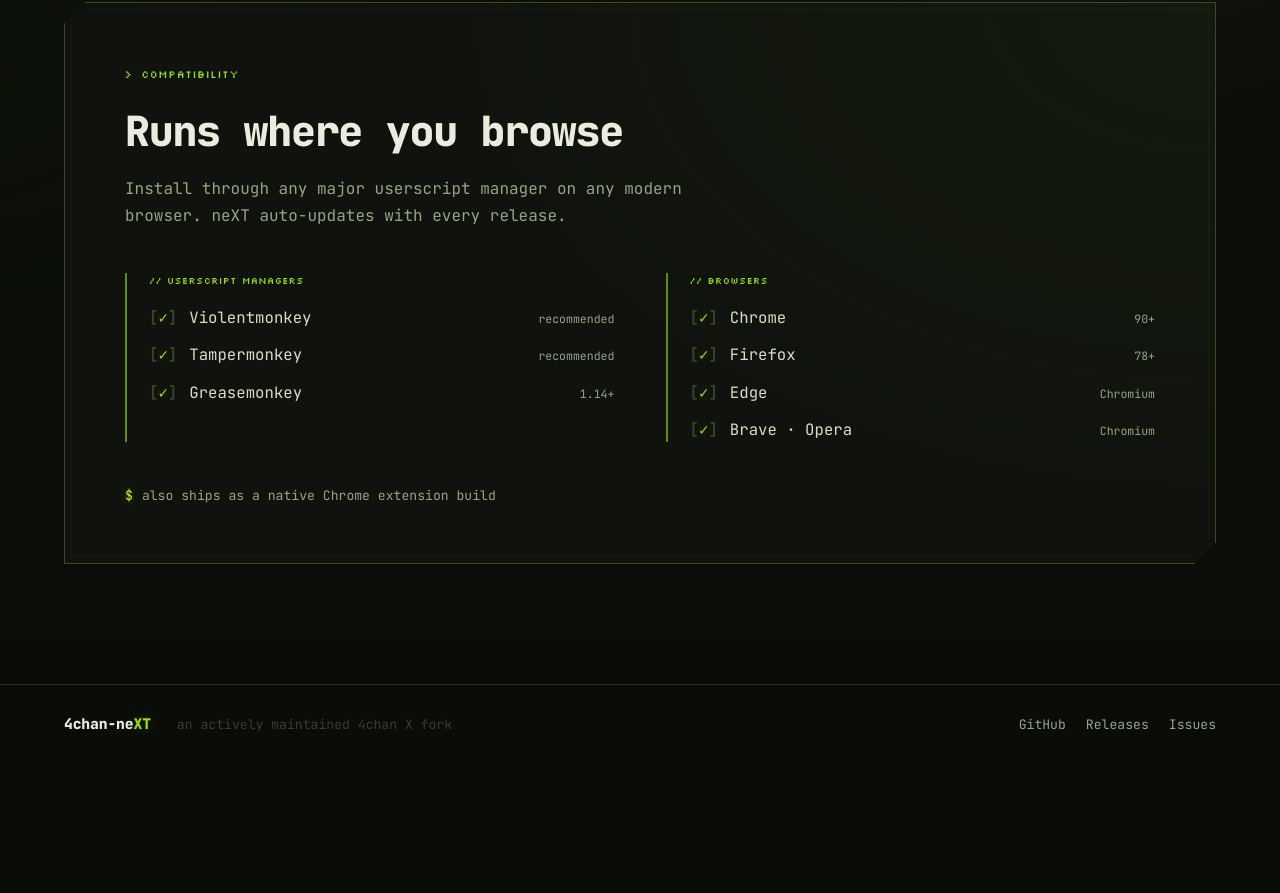
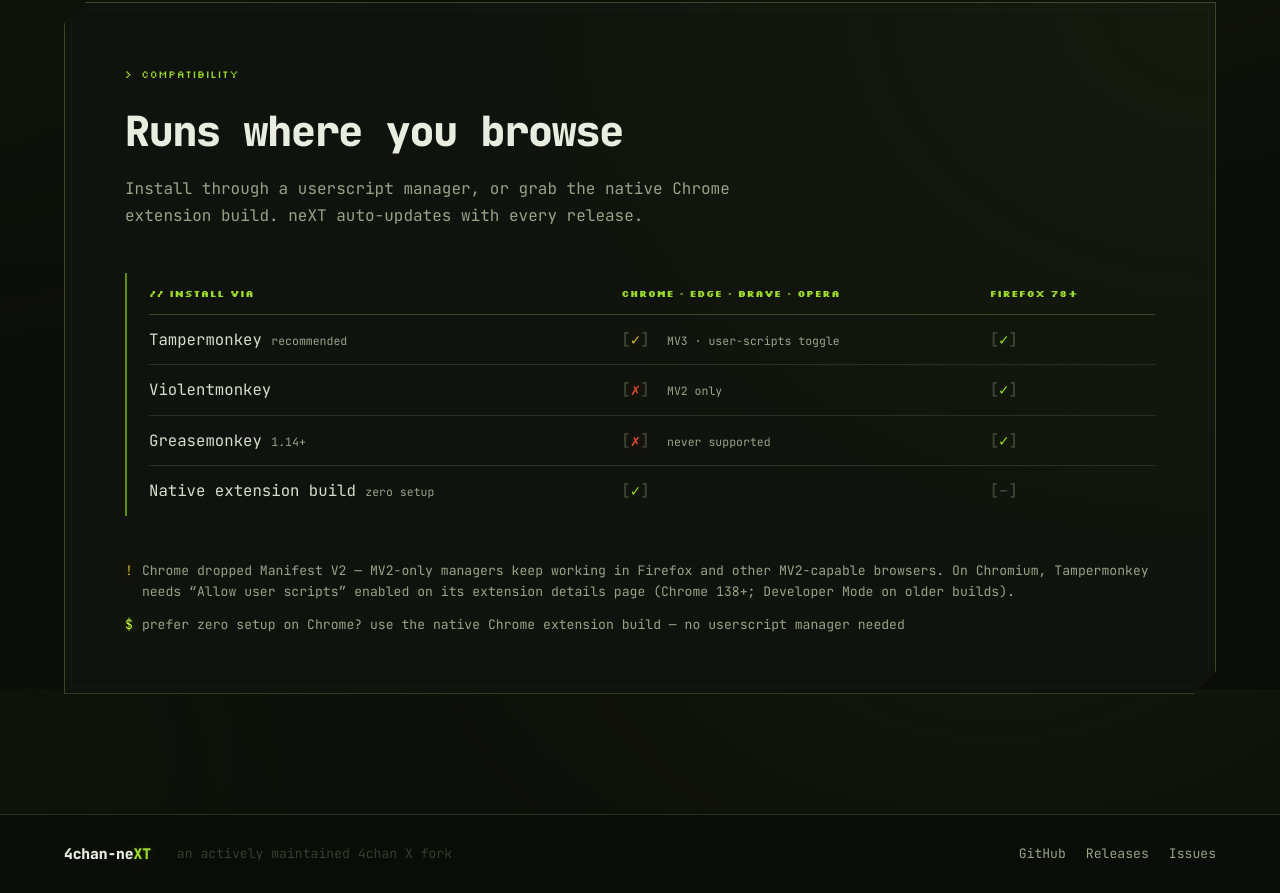
Before and after one commit to cercos/next-webpage, a plain HTML site: page index.html in a window 1280 px wide. Shown: the part 1711-2604 px from the top of the page. Before the commit the page ends 2474 px from the top, so only its background shows below. Drawn offline with Linux system fonts and the light colour scheme.

Commit message:
update extensions and browsers

```diff
--- a/index.html
+++ b/index.html
@@ -121,31 +121,51 @@
             <p class="eyebrow"><span class="prompt">&gt;</span> compatibility</p>
             <h2>Runs where you browse</h2>
             <p class="compat-lede">
-              Install through any major userscript manager on any modern browser.
-              neXT auto-updates with every release.
+              Install through a userscript manager, or grab the native Chrome
+              extension build. neXT auto-updates with every release.
             </p>
           </div>
-          <div class="compat-grid">
-            <div class="compat-card">
-              <span class="compat-key">// userscript managers</span>
-              <ul>
-                <li><span class="chk" aria-hidden="true">[<b>✓</b>]</span> Violentmonkey <em>recommended</em></li>
-                <li><span class="chk" aria-hidden="true">[<b>✓</b>]</span> Tampermonkey <em>recommended</em></li>
-                <li><span class="chk" aria-hidden="true">[<b>✓</b>]</span> Greasemonkey <em>1.14+</em></li>
-              </ul>
-            </div>
-            <div class="compat-card">
-              <span class="compat-key">// browsers</span>
-              <ul>
-                <li><span class="chk" aria-hidden="true">[<b>✓</b>]</span> Chrome <em>90+</em></li>
-                <li><span class="chk" aria-hidden="true">[<b>✓</b>]</span> Firefox <em>78+</em></li>
-                <li><span class="chk" aria-hidden="true">[<b>✓</b>]</span> Edge <em>Chromium</em></li>
-                <li><span class="chk" aria-hidden="true">[<b>✓</b>]</span> Brave &middot; Opera <em>Chromium</em></li>
-              </ul>
-            </div>
+          <div class="compat-table-wrap">
+            <table class="compat-table">
+              <thead>
+                <tr>
+                  <th scope="col">// install via</th>
+                  <th scope="col">Chrome &middot; Edge &middot; Brave &middot; Opera</th>
+                  <th scope="col">Firefox 78+</th>
+                </tr>
+              </thead>
+              <tbody>
+                <tr>
+                  <th scope="row">Tampermonkey <em>recommended</em></th>
+                  <td><span class="chk warn" aria-hidden="true">[<b>✓</b>]</span> <em>MV3 &middot; user-scripts toggle</em></td>
+                  <td><span class="chk" aria-hidden="true">[<b>✓</b>]</span></td>
+                </tr>
+                <tr>
+                  <th scope="row">Violentmonkey</th>
+                  <td><span class="chk no" aria-hidden="true">[<b>✗</b>]</span> <em>MV2 only</em></td>
+                  <td><span class="chk" aria-hidden="true">[<b>✓</b>]</span></td>
+                </tr>
+                <tr>
+                  <th scope="row">Greasemonkey <em>1.14+</em></th>
+                  <td><span class="chk no" aria-hidden="true">[<b>✗</b>]</span> <em>never supported</em></td>
+                  <td><span class="chk" aria-hidden="true">[<b>✓</b>]</span></td>
+                </tr>
+                <tr>
+                  <th scope="row">Native extension build <em>zero setup</em></th>
+                  <td><span class="chk" aria-hidden="true">[<b>✓</b>]</span></td>
+                  <td><span class="chk na" aria-hidden="true">[<b>&ndash;</b>]</span></td>
+                </tr>
+              </tbody>
+            </table>
           </div>
+          <p class="compat-note warn">
+            <span class="prompt">!</span> Chrome dropped Manifest&nbsp;V2 &mdash; MV2-only managers keep working in
+            Firefox and other MV2-capable browsers. On Chromium, Tampermonkey needs
+            &ldquo;Allow user scripts&rdquo; enabled on its extension&nbsp;details page
+            (Chrome&nbsp;138+; Developer&nbsp;Mode on older builds).
+          </p>
           <p class="compat-note">
-            <span class="prompt">$</span> also ships as a native Chrome extension build
+            <span class="prompt">$</span> prefer zero setup on Chrome? use the native Chrome extension build &mdash; no userscript manager needed
           </p>
         </div>
       </section>
--- a/styles.css
+++ b/styles.css
@@ -16,6 +16,12 @@
   --green-bright: #c4ff45;
   --green-deep:   #5e8e18;
   --green-glow:   #9cdb2c55;
+
+  --amber:      #dbb32c;
+  --amber-glow: #dbb32c55;
+
+  --red:      #db4a2c;
+  --red-glow: #db4a2c55;
 
   --shadow: 0 24px 70px -20px #000d, 0 4px 18px -6px #0009;
   --notch: 11px;
@@ -438,6 +444,9 @@
   font-weight: 700;
 }
 .chk b { color: var(--green); text-shadow: 0 0 10px var(--green-glow); }
+.chk.warn b { color: var(--amber); text-shadow: 0 0 10px var(--amber-glow); }
+.chk.no b { color: var(--red); text-shadow: 0 0 10px var(--red-glow); }
+.chk.na b { color: var(--dim); text-shadow: none; }
 
 /* ---- compatibility ---- */
 .compat { padding: 0 clamp(18px, 5vw, 64px) clamp(70px, 10vw, 120px); }
@@ -462,43 +471,52 @@
 .compat-head h2 { font-size: clamp(1.6rem, 3.4vw, 2.6rem); margin-bottom: 12px; }
 .compat-lede { color: var(--muted); line-height: 1.7; margin: 0; }
 
-.compat-grid {
-  display: grid;
-  grid-template-columns: 1fr 1fr;
-  gap: clamp(22px, 4vw, 52px);
+.compat-table-wrap {
+  overflow-x: auto;
+  border-left: 2px solid var(--green-deep);
+  padding-left: 22px;
 }
-.compat-card { border-left: 2px solid var(--green-deep); padding-left: 22px; }
-.compat-key {
-  display: block;
-  margin-bottom: 18px;
+.compat-table {
+  width: 100%;
+  border-collapse: collapse;
+  font-size: 0.98rem;
+  color: #d6dccb;
+}
+.compat-table th,
+.compat-table td {
+  text-align: left;
+  padding: 13px 18px 13px 0;
+  border-bottom: 1px solid var(--line);
+  white-space: nowrap;
+}
+.compat-table thead th {
   font-family: var(--pixel);
   font-size: 0.6rem;
   letter-spacing: 0.04em;
   text-transform: uppercase;
   color: var(--green);
+  border-bottom: 1px solid var(--line-2);
 }
-.compat-card ul { list-style: none; margin: 0; padding: 0; display: grid; gap: 14px; }
-.compat-card li {
-  display: flex;
-  align-items: baseline;
-  gap: 12px;
-  font-size: 0.98rem;
-  color: #d6dccb;
-}
-.compat-card li em {
-  margin-left: auto;
+.compat-table tbody tr:last-child th,
+.compat-table tbody tr:last-child td { border-bottom: 0; }
+.compat-table tbody th { font-weight: 400; }
+.compat-table .chk { margin-right: 8px; }
+.compat-table em {
   font-style: normal;
   font-size: 0.72rem;
   color: var(--muted);
 }
 .compat-note {
   display: flex;
-  align-items: center;
+  align-items: baseline;
   gap: 9px;
   margin: clamp(28px, 4vw, 44px) 0 0;
   font-size: 0.82rem;
   color: var(--muted);
+  line-height: 1.6;
 }
+.compat-note + .compat-note { margin-top: 12px; }
+.compat-note.warn .prompt { color: var(--amber); text-shadow: 0 0 10px var(--amber-glow); }
 
 /* ---- footer ---- */
 .site-footer {
@@ -536,7 +554,7 @@
   .quick-links { grid-template-columns: 1fr; background: none; }
   .quick-links a { border-bottom: 1px solid var(--line); min-height: 104px; }
   .quick-links a:last-child { border-bottom: 0; }
-  .compat-grid { grid-template-columns: 1fr; }
+  .compat-table-wrap { padding-left: 14px; }
 }
 
 @media (max-width: 560px) {
@@ -545,6 +563,9 @@
   .actions, .button { width: 100%; }
   .button { justify-content: center; }
   .foot-links { margin-left: 0; }
+  .compat-table { font-size: 0.82rem; }
+  .compat-table th, .compat-table td { white-space: normal; padding-right: 10px; }
+  .compat-table em { display: block; margin-top: 3px; }
 }
 
 @media (prefers-reduced-motion: reduce) {
```
